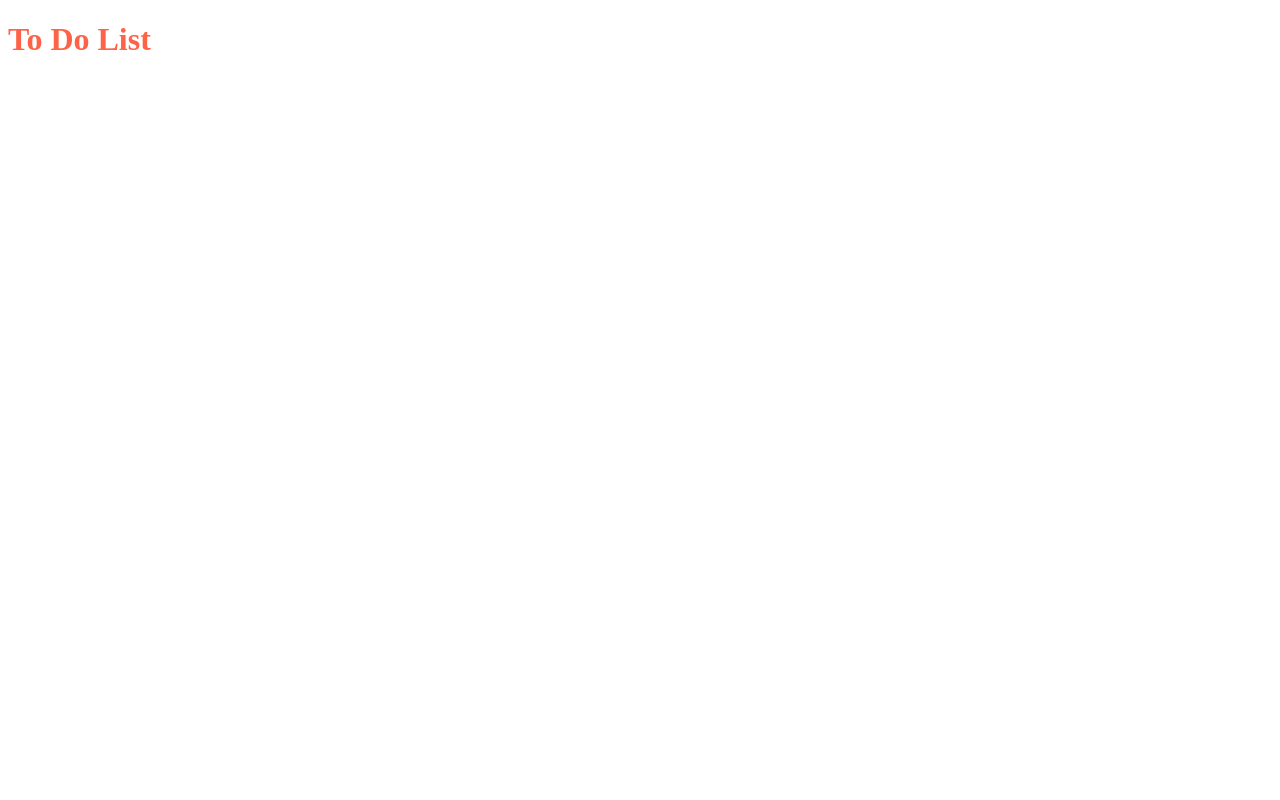
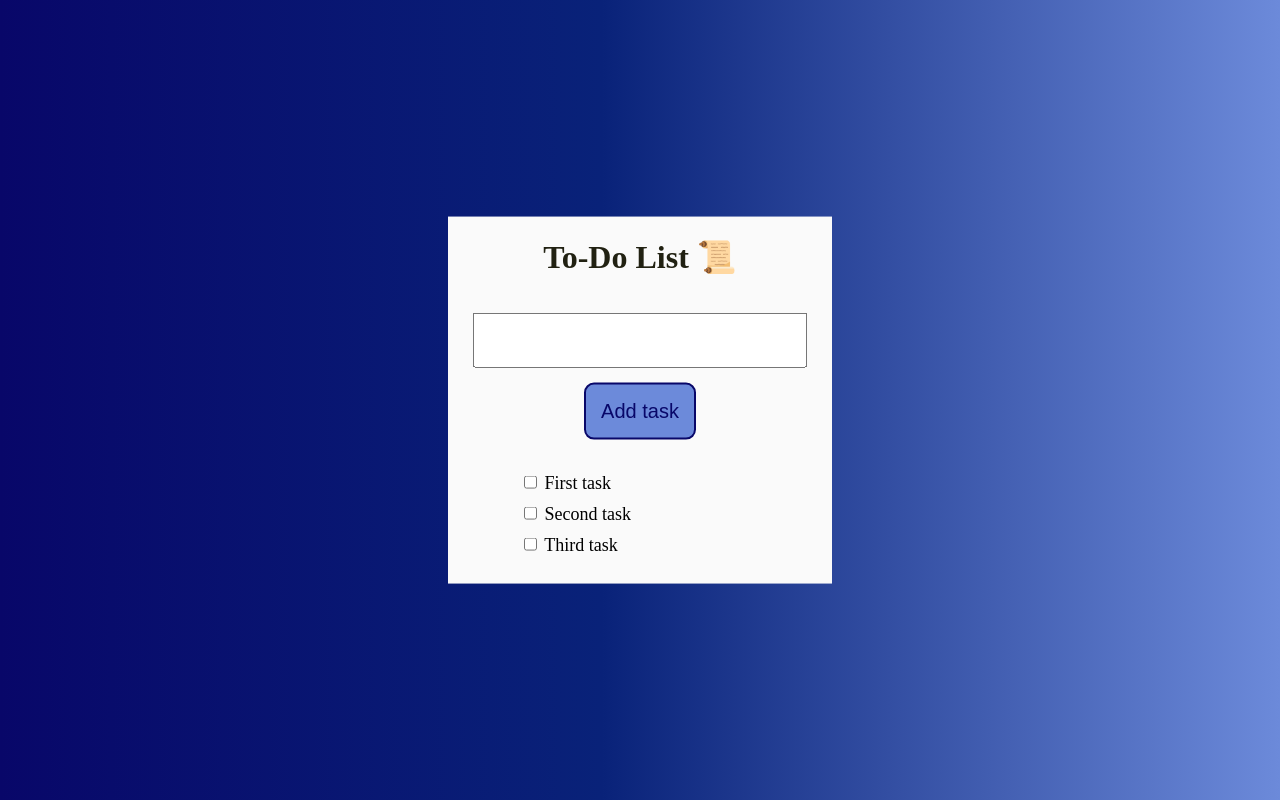
Before and after one commit to Denys-Nalyvaiko/to-do-list, a website built with webpack: page public/index.html in a window 1280 px wide. Built offline with nearby package versions, Linux system fonts and the light colour scheme.

Commit message:
feature/basic-html-css

```diff
--- a/public/index.html
+++ b/public/index.html
@@ -6,6 +6,24 @@
     <title>To Do List</title>
   </head>
   <body>
-    <h1>To Do List</h1>
+    <div class="container">
+      <h1 class="title">To-Do List 📜</h1>
+      <input type="text" class="task-input" />
+      <button type="button" class="task-add-btn">Add task</button>
+      <ul class="list task-list">
+        <li class="item task-item">
+          <input type="checkbox" name="" id="" />
+          First task
+        </li>
+        <li class="item task-item">
+          <input type="checkbox" name="" id="" />
+          Second task
+        </li>
+        <li class="item task-item">
+          <input type="checkbox" name="" id="" />
+          Third task
+        </li>
+      </ul>
+    </div>
   </body>
 </html>
--- a/src/css/style.css
+++ b/src/css/style.css
@@ -1,3 +1,69 @@
-h1 {
-  color: tomato;
+body {
+  background: rgb(8, 7, 105);
+  background: linear-gradient(
+    90deg,
+    rgba(8, 7, 105, 1) 0%,
+    rgba(9, 34, 121, 1) 47%,
+    rgba(108, 138, 218, 1) 100%
+  );
 }
+
+button {
+  cursor: pointer;
+}
+
+.list {
+  list-style: none;
+}
+
+.container {
+  position: absolute;
+  display: flex;
+  flex-direction: column;
+  align-items: center;
+  top: 50%;
+  left: 50%;
+  gap: 15px;
+  transform: translate(-50%, -50%);
+  min-height: 300px;
+  width: 30%;
+  background-color: #fafafa;
+}
+
+.title {
+  color: #212112;
+}
+
+.task-input {
+  width: 300px;
+  padding: 15px;
+  font-size: 18px;
+}
+
+.task-add-btn {
+  padding: 15px;
+  font-size: 20px;
+  border-radius: 10px;
+  color: rgba(8, 7, 105, 1);
+  background-color: rgba(108, 138, 218, 1);
+  border: 2px solid rgba(8, 7, 105, 1);
+  transition: color 200ms ease-in-out 50ms,
+    background-color 200ms ease-in-out 50ms, border 200ms ease-in-out 50ms;
+}
+
+.task-add-btn:hover,
+.task-add-btn:focus {
+  color: rgba(108, 138, 218, 1);
+  background-color: rgba(8, 7, 105, 1);
+  border: 2px solid rgba(108, 138, 218, 1);
+}
+
+.task-list {
+  font-size: 18px;
+  align-self: start;
+  padding-left: 72px;
+}
+
+.task-item {
+  margin-bottom: 10px;
+}
```
